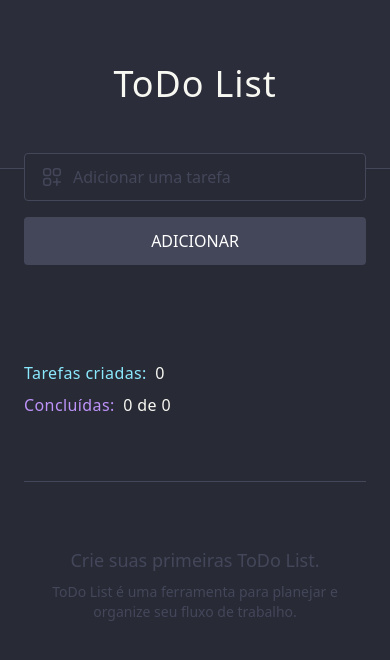
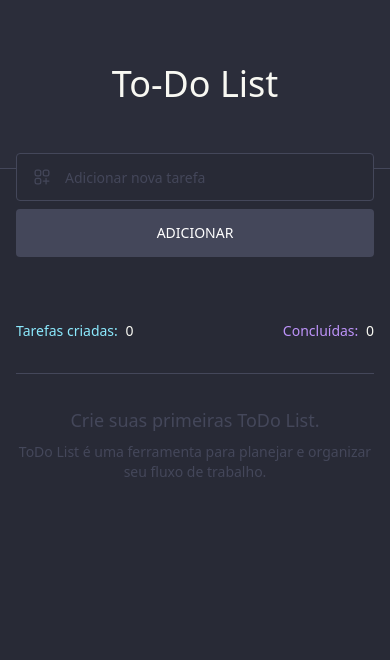
Before and after one commit to igornicoletti/reactjs-todo-list, a React (Vite) app: page / in a window 390 px wide. Shown: the top 660 px of the page. Built offline with nearby package versions, Linux system fonts and the light colour scheme.

Commit message:
to-do list updated

```diff
--- a/index.html
+++ b/index.html
@@ -5,7 +5,7 @@
   <meta charset="UTF-8" />
   <link rel="icon" type="image/svg+xml" href="/favicon.svg" />
   <meta name="viewport" content="width=device-width, initial-scale=1.0" />
-  <title>ToDo List</title>
+  <title>To-Do List</title>
 </head>
 
 <body>
--- a/src/index.css
+++ b/src/index.css
@@ -5,4 +5,11 @@
 body {
   color: #f8f8f2;
   background: #282a36;
+	font-size: 0.875rem;
+  line-height: 1.25rem;
+
+@media (min-width: 768px) {
+  font-size: 1rem;
+  line-height: 1.5rem;
+ }
 }
--- a/src/routes/Root.tsx
+++ b/src/routes/Root.tsx
@@ -37,7 +37,7 @@ export function Root() {
       <div className={header()}>
         <div className={container()}>
           <div className={content()}>
-            <h1 className={title()}>ToDo List</h1>
+            <h1 className={title()}>To-Do List</h1>
           </div>
         </div>
       </div>
@@ -45,7 +45,7 @@ export function Root() {
         <div className={content()}>
           <form className={form()} onSubmit={event => handleCreatedTodo(event, input)}>
             <div className={field()}>
-              <input className={write()} onChange={event => setInput(event.target.value)} value={input} type='text' placeholder='Adicionar uma tarefa' />
+              <input className={write()} onChange={event => setInput(event.target.value)} value={input} type='text' placeholder='Adicionar nova tarefa' />
               <SquaresPlusIcon className={squares()} />
             </div>
             <button className={add()} disabled={!input ? true : false} type='submit'>
@@ -54,7 +54,7 @@ export function Root() {
           </form>
           <div className={info()}>
             <p><span className={create()}>Tarefas criadas: </span>{todos.length}</p>
-            <p><span className={done()}>Concluídas: </span>{check} de {todos.length}</p>
+            <p><span className={done()}>Concluídas: </span>{todos.length === 0 ? 0 : `${check} de ${todos.length}`}</p>
           </div>
           <ul className={card()}>
             {todos.map(todo => (
@@ -64,7 +64,7 @@ export function Root() {
           {!todos.length &&
             <div className={not()}>
               <p className={first()}>Crie suas primeiras ToDo List.</p>
-              <p className={work()}>ToDo List é uma ferramenta para planejar e organize seu fluxo de trabalho.</p>
+              <p className={work()}>ToDo List é uma ferramenta para planejar e organizar seu fluxo de trabalho.</p>
             </div>
           }
         </div>
--- a/src/styles/Variants.tsx
+++ b/src/styles/Variants.tsx
@@ -3,12 +3,12 @@ import { tv } from 'tailwind-variants'
 export const variantsError = tv({
   slots: {
     base: 'relative h-full min-h-screen w-full grid content-center',
-    container: 'w-full max-w-screen-xl mx-auto px-6',
+    container: 'w-full max-w-screen-xl mx-auto px-4',
     content: 'flex flex-col items-center text-center gap-16 py-16',
     wrapper: 'flex flex-col gap-4',
-    status: 'tracking-wide text-xl',
-    title: 'tracking-wide text-5xl font-medium',
-    message: 'text-dracula-comment',
+    status: 'text-xl',
+    title: 'text-5xl font-medium',
+    message: 'text-dracula-comment text-sm',
     back: 'flex items-center gap-2 text-sm',
     icon: 'h-4 w-4',
   }
@@ -18,25 +18,25 @@ export const variantsHome = tv({
   slots: {
     base: 'relative h-full min-h-screen w-full grid content-start overflow-x-hidden',
     header: 'w-full border-b border-b-dracula-line bg-dracula-line/10',
-    container: 'w-full max-w-screen-xl mx-auto px-6',
+    container: 'w-full max-w-screen-xl mx-auto px-4',
     content: 'flex flex-col items-start gap-8 py-16',
-    title: 'w-full tracking-wide text-4xl text-center font-medium',
+    title: 'w-full text-4xl text-center font-medium',
   }
 })
 
 export const variantsForm = tv({
   slots: {
-    form: 'w-full flex flex-col md:flex-row items-center gap-4 md:gap-8 justify-center -mt-20',
+    form: 'w-full flex flex-col md:flex-row items-center gap-2 md:gap-8 justify-center -mt-20',
     field: 'relative w-full h-12',
     write: 'w-full h-full py-2 pl-12 pr-4 rounded bg-dracula-bg border border-dracula-line hover:border-white focus:border-white placeholder:text-dracula-line focus:outline-none transition ease-in-out duration-300 peer',
-    squares: 'absolute w-6 h-6 bottom-3 left-4 text-dracula-line peer-hover:text-white peer-focus:text-white transition ease-in-out duration-300',
-    add: 'w-full md:max-w-44 flex items-center justify-center px-6 h-12 uppercase rounded font-medium text-dracula-line bg-dracula-cyan disabled:bg-dracula-line disabled:text-white disabled:cursor-not-allowed disabled:scale-100 active:scale-95 transition ease-in-out duration-300'
+    squares: 'absolute w-5 h-5 bottom-3.5 left-4 text-dracula-line peer-hover:text-white peer-focus:text-white transition ease-in-out duration-300',
+    add: 'w-full md:max-w-44 flex items-center justify-center px-4 h-12 uppercase rounded font-medium text-dracula-line bg-dracula-cyan disabled:bg-dracula-line disabled:text-white disabled:cursor-not-allowed disabled:scale-100 active:scale-95 transition ease-in-out duration-300'
   }
 })
 
 export const variantsTitle = tv({
   slots: {
-    info: 'w-full flex flex-col md:flex-row md:items-center justify-between tracking-wide font-medium pt-16 gap-2',
+    info: 'w-full flex items-center justify-between pt-8 gap-2',
     create: 'text-dracula-cyan pr-1',
     done: 'text-dracula-purple pr-1',
   }
@@ -45,8 +45,8 @@ export const variantsTitle = tv({
 export const variantsCard = tv({
   slots: {
     card: 'w-full flex flex-col-reverse gap-2',
-    list: 'w-full flex items-center justify-between gap-8 md:gap-16 rounded p-4 md:px-6 border border-dracula-line hover:border-white bg-dracula-line/10 transition ease-in-out duration-300',
-    label: 'peer w-full flex items-center gap-4 md:gap-6 cursor-pointer',
+    list: 'w-full flex items-center justify-between gap-8 md:gap-16 rounded p-4 border border-dracula-line hover:border-white bg-dracula-line/10 transition ease-in-out duration-300',
+    label: 'peer w-full flex items-center gap-4 cursor-pointer',
     checkbox: 'peer min-h-4 min-w-4 appearance-none rounded border border-dracula-cyan accent-dracula-purple cursor-pointer checked:appearance-auto transition ease-in-out duration-300',
     text: 'peer-checked:line-through peer-checked:text-dracula-comment',
     remove: 'peer-has-[:checked]:hidden hover:text-dracula-red transition ease-in-out duration-300',
@@ -56,7 +56,7 @@ export const variantsCard = tv({
 
 export const variantsNot = tv({
   slots: {
-    not: 'w-full flex flex-col text-center gap-2 text-dracula-line border-t border-dracula-line pt-16',
+    not: 'w-full flex flex-col text-center gap-2 text-dracula-line border-t border-dracula-line pt-8 md:pt-16 -mt-8',
     first: 'text-lg font-medium',
     work: 'text-sm',
   }
```
